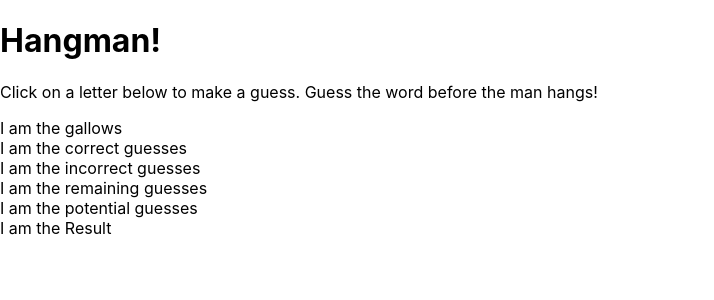
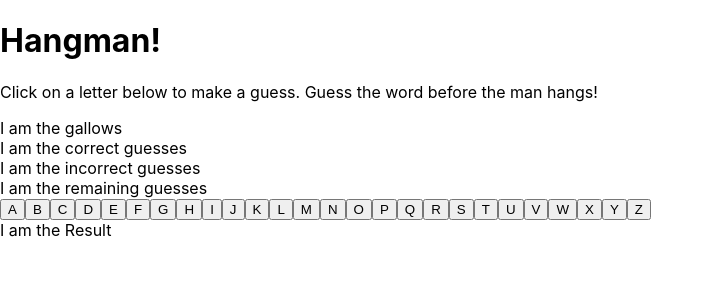
Before and after one commit to davidsauntson/hangman-ds, a React (Create React App) app: page / in a window 1280 px wide. Shown: the top 300 px of the page, without its empty margins (0-714 px from the left). Built offline with nearby package versions, Linux system fonts and the light colour scheme.

Commit message:
added guessing functionality to PotentialGuesses

```diff
--- a/src/App.js
+++ b/src/App.js
@@ -3,7 +3,7 @@ import "./App.css";
 
 import Board from "./components/board/Board";
 
-const alphabet = "ABCDEFGHIJKLMNOPQRSTUVWXYZ";
+const alphabet = Array.from("ABCDEFGHIJKLMNOPQRSTUVWXYZ");
 
 function App() {
   return (
--- a/src/components/board/Board.jsx
+++ b/src/components/board/Board.jsx
@@ -18,8 +18,16 @@ const Board = (props) => {
   const [remainingGuesses, setRemainingGuesses] = useState(10);
   const [correctGuesses, setCorrectGuesses] = useState([]);
   const [incorrectGuesses, setIncorrectGuesses] = useState([]);
+  const [guessedLetters, setGuessedLetters] = useState([]);
   const [hasWon, setHasWon] = useState(false);
 
+  // handle guess from PotentialGuesses
+  const handleGuess = (letter) => {
+    setGuessedLetters(guessedLetters.concat(letter));
+    console.log(letter);
+  };
+
+  console.log(guessedLetters);
   return (
     <main className="board" data-testid="board">
       <Title />
@@ -27,7 +35,11 @@ const Board = (props) => {
       <CorrectGuesses />
       <IncorrectGuesses />
       <RemainingGuesses />
-      <PotentialGuesses />
+      <PotentialGuesses
+        alphabet={props.alphabet}
+        handleGuess={handleGuess}
+        guessedLetters={guessedLetters}
+      />
       <Result />
     </main>
   );
--- a/src/components/potential-guesses/PotentialGuesses.jsx
+++ b/src/components/potential-guesses/PotentialGuesses.jsx
@@ -1,7 +1,31 @@
 import React from "react";
 
-const PotentialGuesses = () => {
-  return <div>I am the potential guesses</div>;
+const PotentialGuesses = (props) => {
+  const renderKeyboard = () => {
+    if (props.alphabet) {
+      return props.alphabet.map((letter) => {
+        const isDisabled = props.guessedLetters.indexOf(letter) !== -1;
+        return (
+          <button
+            data-testid="potential-guess"
+            key={letter}
+            onClick={() => props.handleGuess(letter)}
+            disabled={isDisabled}
+          >
+            {letter}
+          </button>
+        );
+      });
+    } else {
+      return null;
+    }
+  };
+
+  return (
+    <section data-testid="potential-guesses" className="keyboard">
+      {renderKeyboard()}
+    </section>
+  );
 };
 
 export default PotentialGuesses;
```
Also changed, not shown: 2 other files (tests, documents, lock files or other folders).
